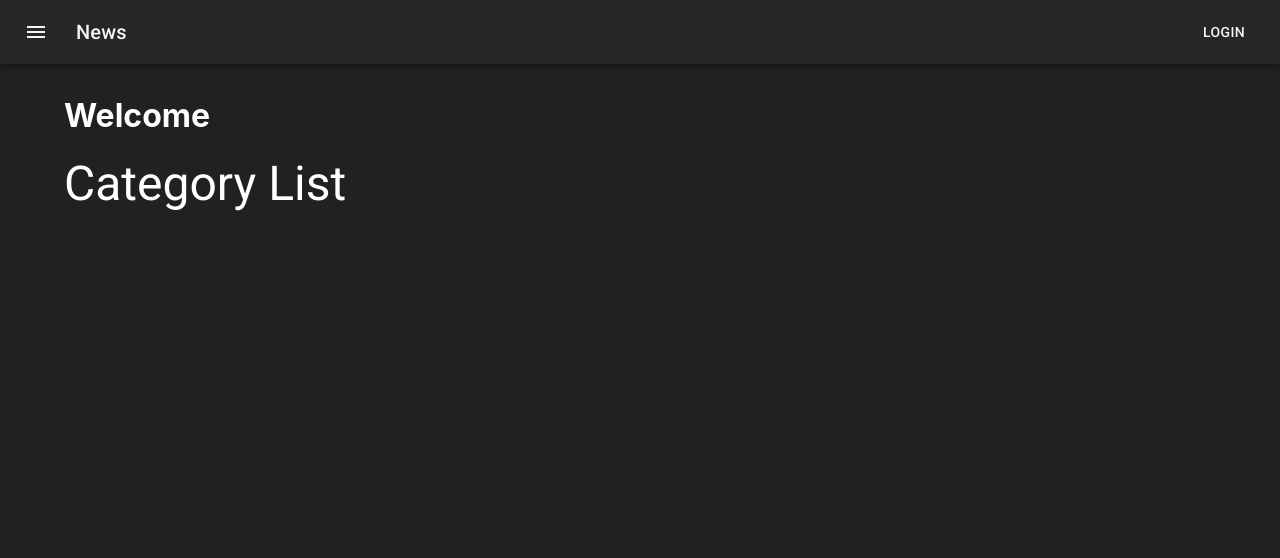
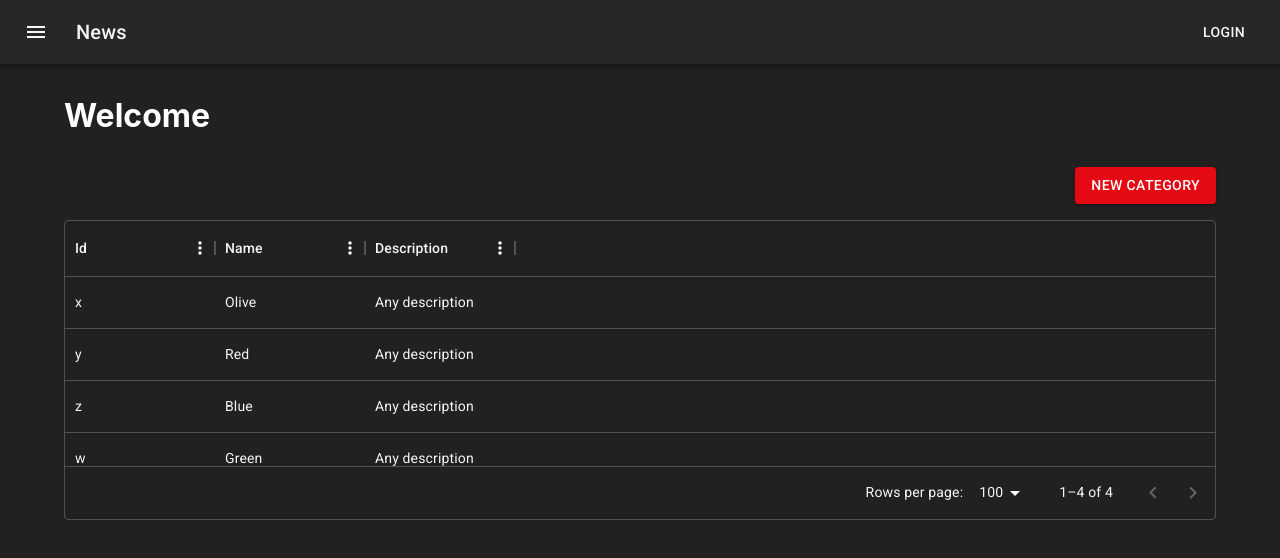
Before and after one commit to killertiger/fullcycle_codeflix, a React (Create React App) app: page / in a window 1280 px wide. Shown: the top 558 px of the page. Built offline with nearby package versions, Linux system fonts and the light colour scheme.

Commit message:
feat: :sparkles: Add x-data-grid and improve the ListCategory

```diff
--- a/package.json
+++ b/package.json
@@ -8,6 +8,7 @@
     "@fontsource/roboto": "^5.0.8",
     "@mui/icons-material": "^5.14.15",
     "@mui/material": "^5.14.15",
+    "@mui/x-data-grid": "^6.18.1",
     "@reduxjs/toolkit": "^1.9.7",
     "@testing-library/jest-dom": "^5.17.0",
     "@testing-library/react": "^13.4.0",
--- a/src/features/categories/ListCategory.tsx
+++ b/src/features/categories/ListCategory.tsx
@@ -1,9 +1,40 @@
-import { Box, Typography } from "@mui/material"
+import { Box, Button, Link, Typography } from "@mui/material"
+import { useAppSelector } from "../../app/hooks";
+import { selectCategories } from "./categorySlice";
+import { DataGrid, GridRowsProp, GridColDef } from '@mui/x-data-grid';
 
-export const CategoryList = () => (
-    <Box>
-        <Typography variant="h3" component="h1">
-            Category List
-        </Typography>
-    </Box>
-)
+export const CategoryList = () => {
+    const categories = useAppSelector(selectCategories)
+
+    const rows: GridRowsProp = categories.map((category) => ({
+        id: category.id,
+        name: category.name,
+        description: category.description,
+    }));
+
+      const columns: GridColDef[] = [
+        { field: 'id', headerName: 'Id', width: 150 },
+        { field: 'name', headerName: 'Name', width: 150 },
+        { field: 'description', headerName: 'Description', width: 150 },
+      ];
+
+    return (
+        <Box maxWidth="lg" sx={{mt: 4, mb: 4}}>
+            <Box display="flex" justifyContent="flex-end">
+                <Button
+                variant="contained"
+                color="secondary"
+                component={Link}
+                href="/categories/create"
+                style={{marginBottom: "1rem"}}
+                >
+                    New Category
+                </Button>
+            </Box>
+
+            <div style={{height: 300, width: '100%'}}>
+                <DataGrid rows={rows} columns={columns} />
+            </div>
+        </Box>
+    )
+};
--- a/src/features/categories/categorySlice.ts
+++ b/src/features/categories/categorySlice.ts
@@ -1,4 +1,5 @@
 import { createSlice } from "@reduxjs/toolkit";
+import { RootState } from "../../app/store";
 
 interface Category {
     id: string;
@@ -37,4 +38,7 @@
     },
 });
 
+// Selectors
+export const selectCategories = (state: RootState) => state.categories;
+
 export default categoriesSlice.reducer;
```
Also changed, not shown: 2 other files (tests, documents, lock files or other folders).
